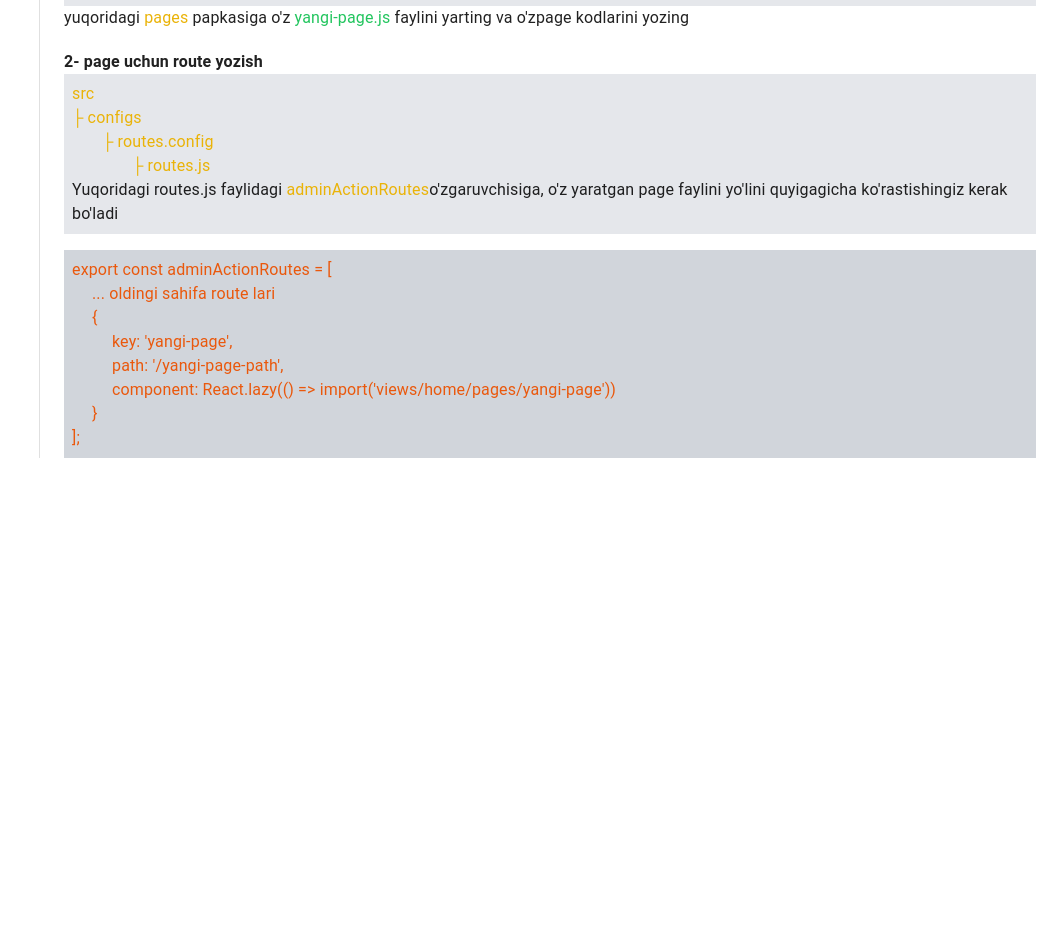
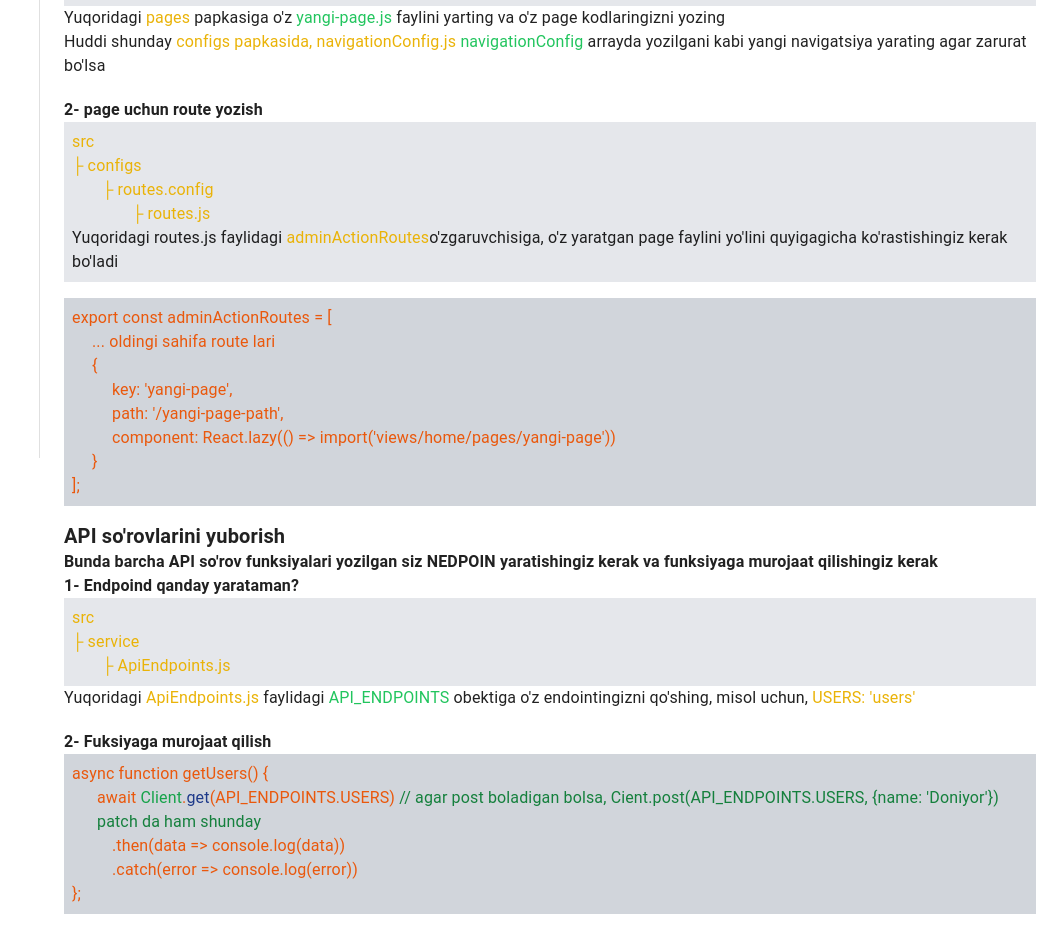
Before and after one commit to Soff-Hub/soffhub-admin-template, a React (Create React App) app: page /documentation in a window 1280 px wide. Shown: the part 342-1294 px from the top of the page, without its empty margins (220-1280 px from the left). Before the commit the page ends 840 px from the top, so only its background shows below. Built offline with nearby package versions, Linux system fonts and the light colour scheme; sample sign-in values are in the browser's storage.

Commit message:
API DOCS

```diff
--- a/src/views/home/pages/documentation.js
+++ b/src/views/home/pages/documentation.js
@@ -20,9 +20,13 @@ export default function Documentation() {
             <p className='pl-[60px] text-yellow-500'>├ pages</p>
             <p className='pl-[90px] text-green-500'>├ yangi-page.js</p>
           </p>
-          <p>yuqoridagi <span className='text-yellow-500'>pages</span> papkasiga o'z
+          <p>Yuqoridagi <span className='text-yellow-500'>pages</span> papkasiga o'z
             <span className='text-green-500'> yangi-page.js </span>
-            faylini yarting va o'zpage kodlarini yozing
+            faylini yarting va o'z page kodlaringizni yozing
+          </p>
+          <p>Huddi shunday <span className='text-yellow-500'>configs papkasida, navigationConfig.js</span>
+            <span className='text-green-500'> navigationConfig </span>
+            arrayda yozilgani kabi yangi navigatsiya yarating agar zarurat bo'lsa
           </p>
           <p className='font-bold text-md mt-5'>2- page uchun route yozish</p>
           <p className='bg-gray-200 p-2 mb-4'>
@@ -47,6 +51,33 @@ export default function Documentation() {
             ];
           </p>
         </div>
+        <div className='mb-4'>
+          <p className='font-bold text-xl'>API so'rovlarini yuborish</p>
+          <p className='font-bold text-md'>
+            Bunda barcha API so'rov funksiyalari yozilgan siz NEDPOIN yaratishingiz kerak va funksiyaga murojaat qilishingiz kerak</p>
+          <p className='font-bold text-md'>1- Endpoind qanday yarataman?</p>
+          <p className='bg-gray-200 p-2'>
+            <p className='text-yellow-500'>src</p>
+            <p className='[30px] text-yellow-500'>├ service</p>
+            <p className='pl-[30px] text-yellow-500'>├ ApiEndpoints.js</p>
+          </p>
+          <p>Yuqoridagi <span className='text-yellow-500'>ApiEndpoints.js</span> faylidagi
+            <span className='text-green-500'> API_ENDPOINTS </span>
+            obektiga o'z endointingizni qo'shing, misol uchun,<span className='text-yellow-500'> USERS: 'users'</span>
+          </p>
+          <p className='font-bold text-md mt-5'>2- Fuksiyaga murojaat qilish</p>
+          <p className='text-orange-600 bg-gray-300 p-2'>
+            async function getUsers() {`{`}  <br />
+            <p className='pl-[20px]'>
+              <p className='pl-[5px]'>await <span className='text-green-600'>Client</span>.<span className='text-blue-900'>get</span>
+                (API_ENDPOINTS.USERS) <span className='text-green-700'>// agar post boladigan bolsa, Cient.post(API_ENDPOINTS.USERS, {`{name: 'Doniyor'}`}) patch da ham shunday</span>
+              </p>
+              <p className='pl-[20px]'>.then({`data => console.log(data)`})</p>
+              <p className='pl-[20px]'>.catch({`error => console.log(error)`})</p>
+            </p>
+            {`}`};
+          </p>
+        </div>
       </div>
     </div >
   )
```
